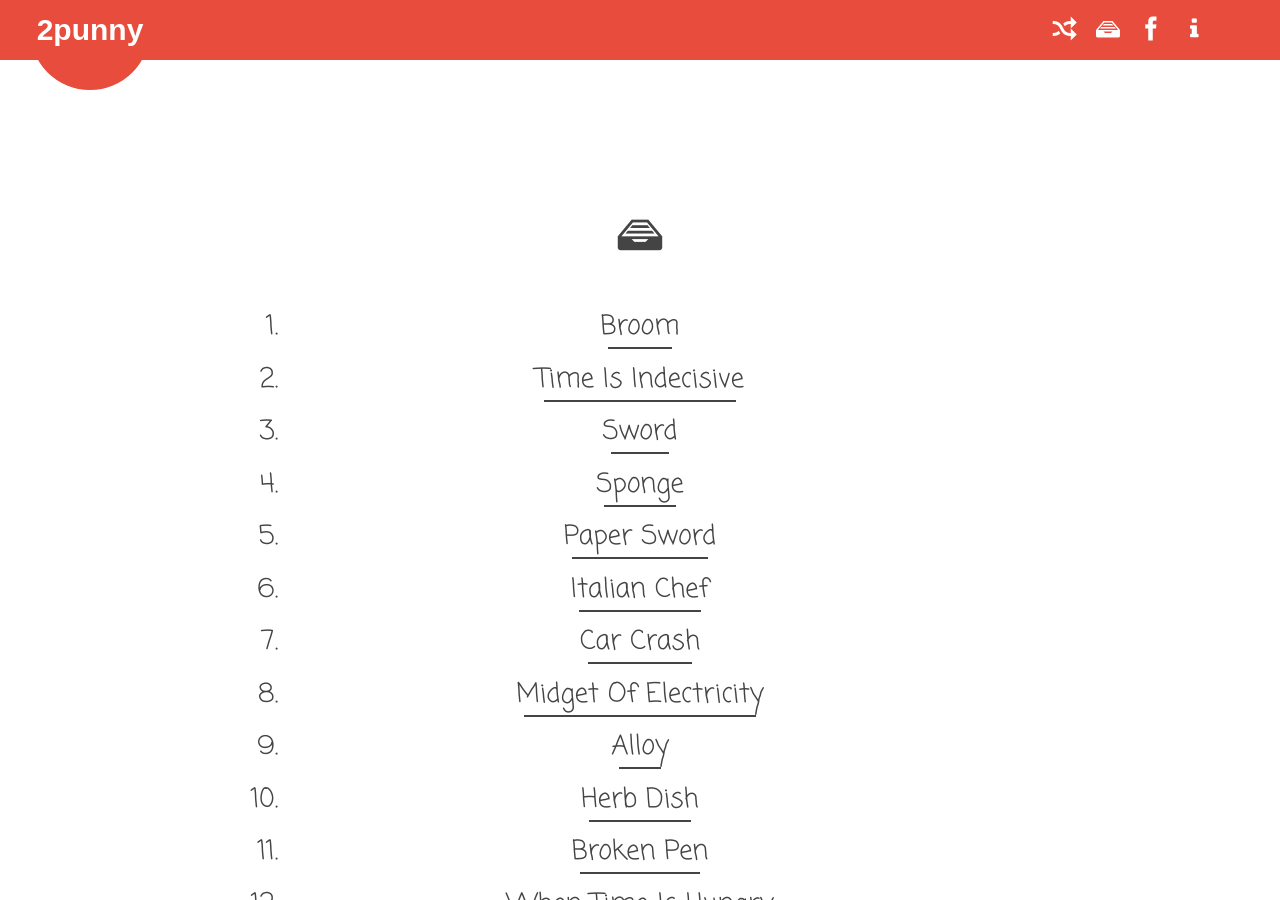
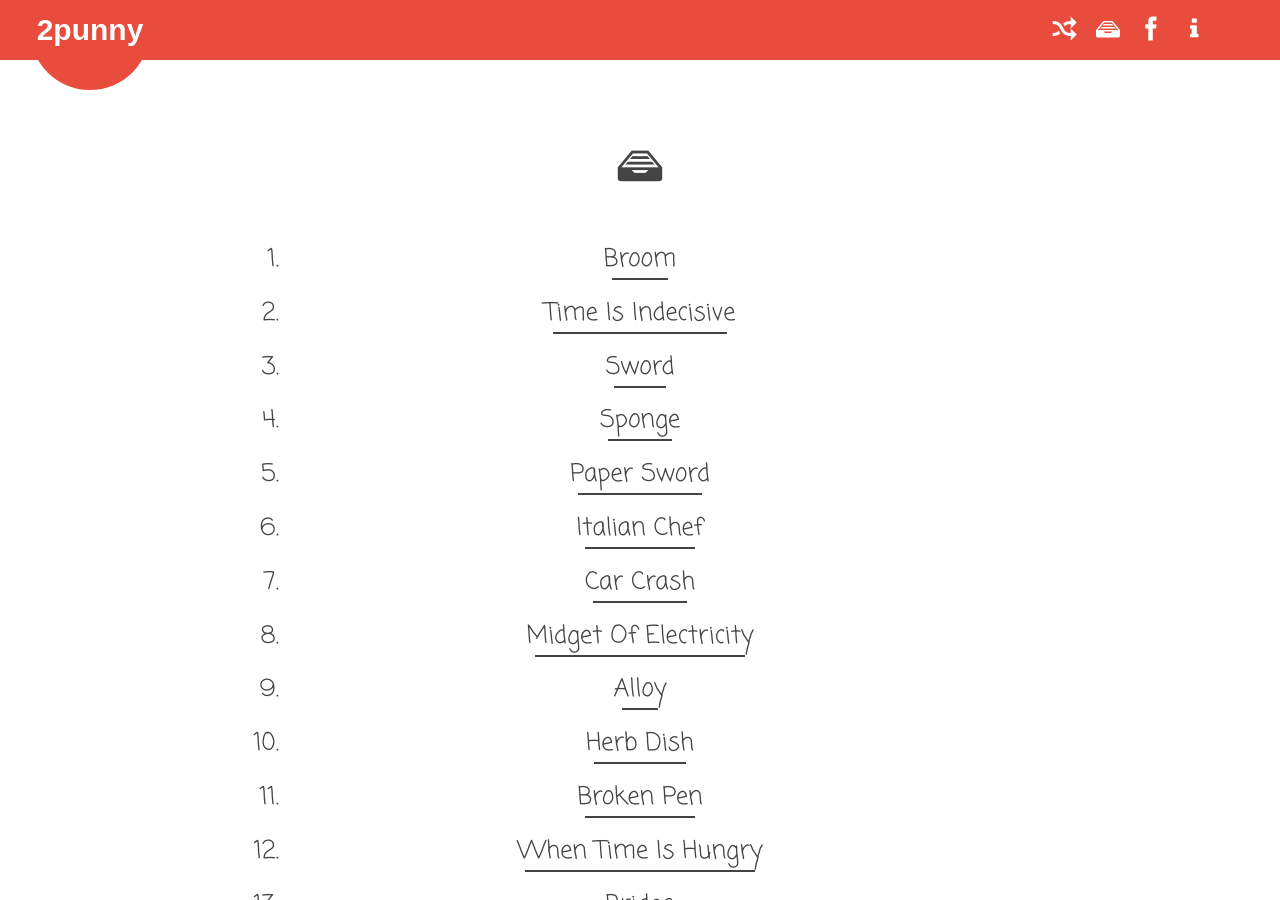
Before and after one commit to ambrosechua/2punny, a Jekyll site: the page built from all/index.html, in a window 1280 px wide and 900 px high. Built offline with Jekyll 4.4.1, drawn with Linux system fonts in a browser that asks for light colours; some web fonts are replaced.

Commit message:
UI improvements on iPhone

```diff
--- a/styles/main.css
+++ b/styles/main.css
@@ -27,9 +27,11 @@
 
 	padding: 6vw;
 	/*padding-bottom: 10vh;*/
+	font-size: 17px;
 	font-size: calc(0.8vw + 12px);
 	line-height: 1.4em;
-	padding-top: 20vh;
+	/*padding-top: 20vh;*/
+	padding-top: 5em;
 }
 main.pun {
 	padding: 0;
@@ -353,10 +355,11 @@
 	text-align: center;
 	list-style: decimal;
 	/*padding: 0;*/
-	font-size: 1.2em;
+	font-size: 1.1em;
+	line-height: 1.7em;
 }
 .punnylisting li {
-	padding: 0.4em 0;
+	padding: 0.25em 0;
 }
 
 
```
